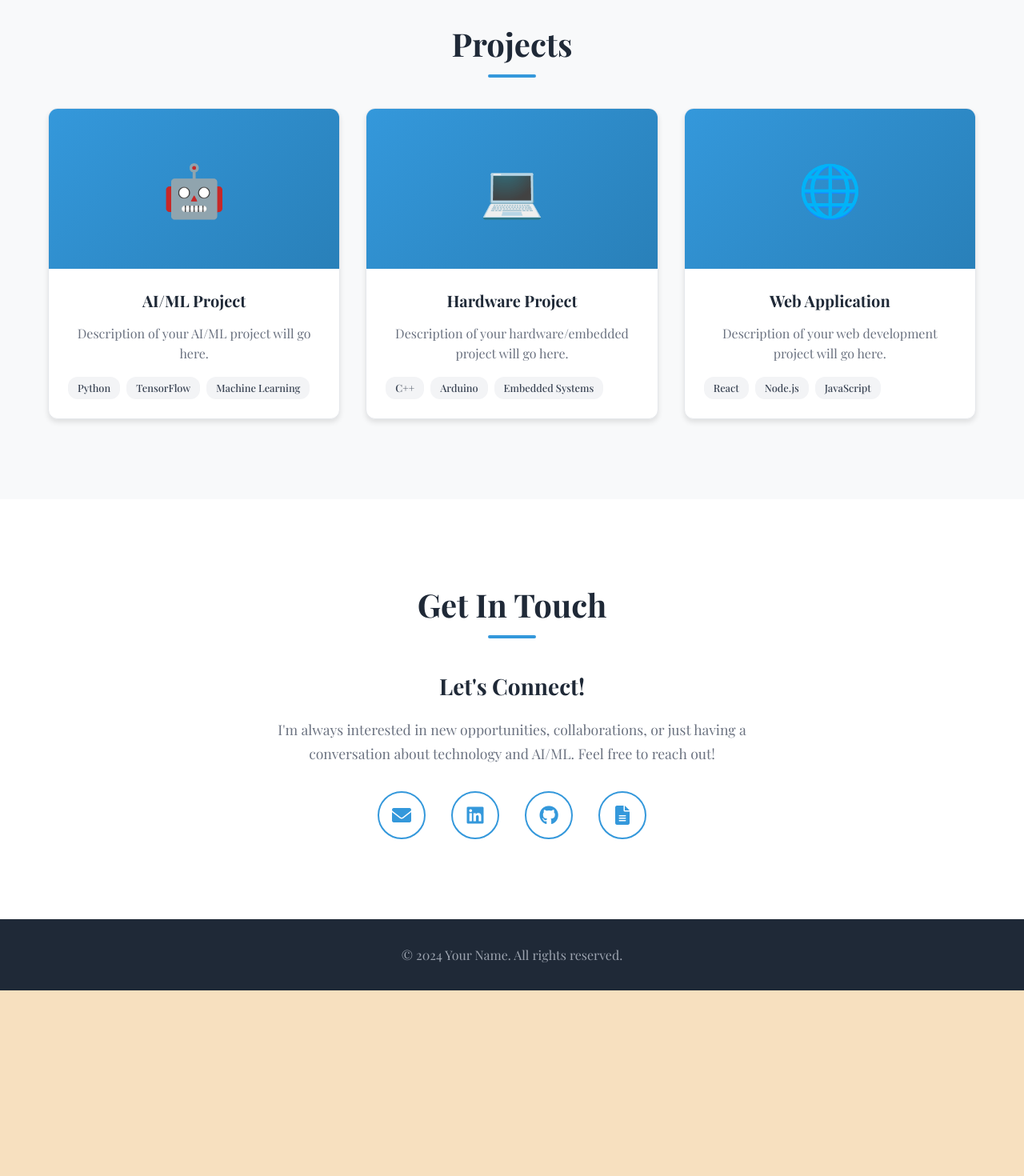
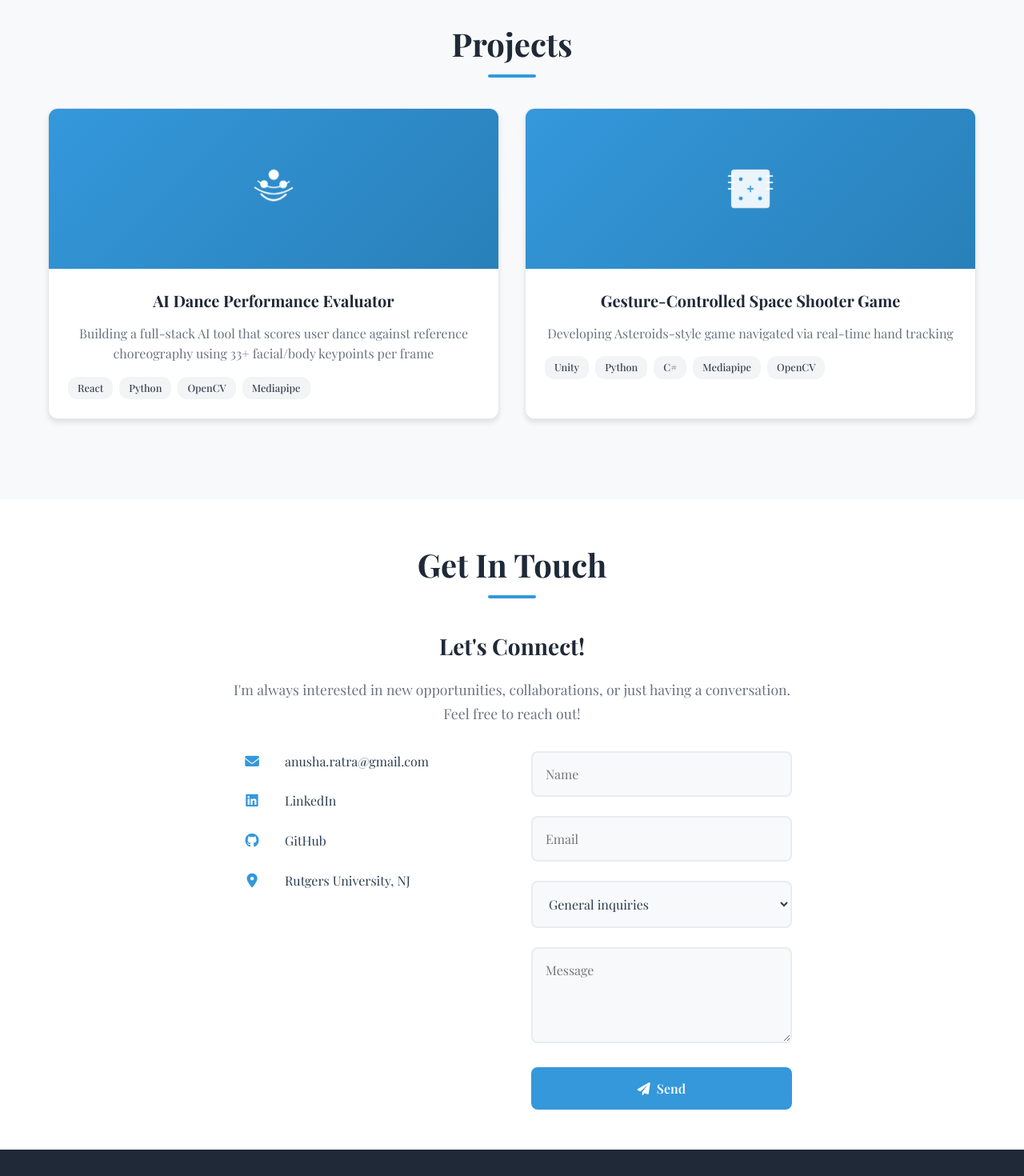
Before and after one commit to anushar777/Personal-Portfolio, a React (Vite) app: page / in a window 1280 px wide. Shown: the part 1900-3370 px from the top of the page at 80% size. Before the commit the page ends 3138 px from the top, so only its background shows below. Built offline with nearby package versions, Linux system fonts and the light colour scheme.

Commit message:
Added Input contact field

```diff
--- a/src/App.css
+++ b/src/App.css
@@ -419,9 +419,37 @@ body {
   justify-content: center;
 }
 
-.project-placeholder {
-  font-size: 4rem;
+.project-icon {
+  width: 100%;
+  height: 100%;
+  display: flex;
+  align-items: center;
+  justify-content: center;
   color: white;
+}
+
+.project-icon svg {
+  width: 80px;
+  height: 80px;
+}
+
+.dance-icon svg {
+  animation: dance 2s ease-in-out infinite;
+}
+
+@keyframes dance {
+  0%, 100% { transform: translateY(0) rotate(0deg); }
+  25% { transform: translateY(-5px) rotate(2deg); }
+  75% { transform: translateY(-3px) rotate(-2deg); }
+}
+
+.game-icon svg {
+  animation: pulse 2s ease-in-out infinite;
+}
+
+@keyframes pulse {
+  0%, 100% { transform: scale(1); }
+  50% { transform: scale(1.05); }
 }
 
 .project-content {
@@ -457,14 +485,14 @@ body {
 
 /* Contact Section */
 .contact {
-  padding: 100px 0;
+  padding: 50px 0;
   background: #ffffff;
 }
 
 
 
 .contact-content {
-  max-width: 600px;
+  max-width: 700px;
   margin: 0 auto;
   text-align: center;
 }
@@ -482,33 +510,100 @@ body {
   line-height: 1.7;
 }
 
-.contact-links {
-  display: flex;
-  justify-content: center;
-  gap: 2rem;
-  margin-top: 2rem;
+.contact-layout {
+  display: grid;
+  grid-template-columns: 1fr 1fr;
+  gap: 3rem;
+  max-width: 1000px;
+  margin: 0 auto;
 }
 
-.contact-link {
+.contact-info-details {
+  display: flex;
+  flex-direction: column;
+  gap: 1.5rem;
+}
+
+.contact-item {
+  display: flex;
+  align-items: center;
+  gap: 1rem;
+  color: #2c3e50;
+  font-size: 1rem;
+}
+
+.contact-item i {
+  width: 50px;
   color: #3498db;
-  text-decoration: none;
-  font-weight: 500;
-  width: 60px;
-  height: 60px;
-  border: 2px solid #3498db;
-  border-radius: 50%;
+  font-size: 1.1rem;
+}
+
+.contact-form-container {
+  max-width: 100%;
+}
+
+.contact-form {
+  display: flex;
+  flex-direction: column;
+  gap: 1.5rem;
+}
+
+.form-group {
+  position: relative;
+}
+
+.form-group input,
+.form-group select,
+.form-group textarea {
+  width: 100%;
+  padding: 1rem;
+  border: 2px solid #e9ecef;
+  border-radius: 8px;
+  font-size: 1rem;
+  font-family: inherit;
+  background: #f8f9fa;
+  transition: all 0.3s ease;
+  color: #2c3e50;
+}
+
+.form-group select option {
+  color: #2c3e50;
+  background: #f8f9fa;
+}
+
+.form-group input:focus,
+.form-group select:focus,
+.form-group textarea:focus {
+  outline: none;
+  border-color: #3498db;
+  background: white;
+  box-shadow: 0 0 0 3px rgba(52, 152, 219, 0.1);
+}
+
+.form-group textarea {
+  min-height: 120px;
+  resize: vertical;
+}
+
+.submit-btn {
+  background: #3498db;
+  color: white;
+  border: none;
+  padding: 1rem 2rem;
+  border-radius: 8px;
+  font-size: 1rem;
+  font-weight: 600;
+  cursor: pointer;
   transition: all 0.3s ease;
   display: flex;
   align-items: center;
   justify-content: center;
-  font-size: 1.5rem;
-  background: transparent;
+  gap: 0.5rem;
 }
 
-.contact-link:hover {
-  background: #3498db;
-  color: white;
-  transform: translateY(-3px);
+.submit-btn:hover {
+  background: #2980b9;
+  transform: translateY(-2px);
   box-shadow: 0 8px 20px rgba(52, 152, 219, 0.3);
 }
 
@@ -553,14 +648,17 @@ body {
     display: none;
   }
 
-  .contact-links {
-    gap: 1.5rem;
+  .contact-layout {
+    grid-template-columns: 1fr;
+    gap: 2rem;
   }
 
-  .contact-link {
-    width: 50px;
-    height: 50px;
-    font-size: 1.2rem;
+  .contact-info-details {
+    text-align: center;
+  }
+
+  .contact-form-container {
+    max-width: 100%;
   }
 
   .profile-placeholder {
@@ -721,14 +819,41 @@ body {
   color: #a0aec0;
 }
 
-.dark-mode .contact-link {
-  color: #60a5fa;
-  border: 2px solid #60a5fa;
+.dark-mode .contact-item {
+  color: #e8eaed;
 }
 
-.dark-mode .contact-link:hover {
+.dark-mode .contact-item i {
+  color: #60a5fa;
+}
+
+.dark-mode .form-group input,
+.dark-mode .form-group select,
+.dark-mode .form-group textarea {
+  background: #2d3748;
+  border-color: #4a5568;
+  color: #e8eaed;
+}
+
+.dark-mode .form-group select option {
+  color: #e8eaed;
+  background: #2d3748;
+}
+
+.dark-mode .form-group input:focus,
+.dark-mode .form-group select:focus,
+.dark-mode .form-group textarea:focus {
+  border-color: #60a5fa;
+  background: #1a202c;
+  box-shadow: 0 0 0 3px rgba(96, 165, 250, 0.1);
+}
+
+.dark-mode .submit-btn {
   background: #60a5fa;
-  color: #1a202c;
+}
+
+.dark-mode .submit-btn:hover {
+  background: #3b82f6;
   box-shadow: 0 8px 20px rgba(96, 165, 250, 0.3);
 }
 
--- a/src/App.jsx
+++ b/src/App.jsx
@@ -5,6 +5,12 @@ import profilePhoto from './assets/Photo Edited.jpg'
 function App() {
   const [darkMode, setDarkMode] = useState(false);
   const [animatedElements, setAnimatedElements] = useState(new Set());
+  const [formData, setFormData] = useState({
+    name: '',
+    email: '',
+    inquiry: '',
+    message: ''
+  });
 
   const toggleDarkMode = () => {
     setDarkMode(!darkMode);
@@ -32,6 +38,33 @@ function App() {
 
     return () => observer.disconnect();
   }, []);
+
+  const handleSubmit = (e) => {
+    e.preventDefault();
+
+    // Create email content
+    const subject = `Portfolio Contact: ${formData.inquiry || 'General Inquiry'}`;
+    const body = `
+Name: ${formData.name}
+Email: ${formData.email}
+Inquiry Type: ${formData.inquiry || 'General Inquiry'}
+
+Message:
+${formData.message}
+    `;
+
+    // Open email client with pre-filled content
+    const mailtoLink = `mailto:anusha.ratra@gmail.com?subject=${encodeURIComponent(subject)}&body=${encodeURIComponent(body)}`;
+    window.open(mailtoLink);
+
+    // Reset form
+    setFormData({
+      name: '',
+      email: '',
+      inquiry: '',
+      message: ''
+    });
+  };
 
   return (
     <div className={`App ${darkMode ? 'dark-mode' : ''}`}>
@@ -170,43 +203,52 @@ function App() {
           <div className="projects-grid animate-on-scroll" id="projects-grid">
             <div className="project-card">
               <div className="project-image">
-                <div className="project-placeholder">🤖</div>
+                <div className="project-icon dance-icon">
+                  <svg viewBox="0 0 100 100" fill="currentColor">
+                    <circle cx="50" cy="30" r="8" fill="white"/>
+                    <circle cx="35" cy="45" r="6" fill="white"/>
+                    <circle cx="65" cy="45" r="6" fill="white"/>
+                    <path d="M 30 60 Q 50 80 70 60" stroke="white" strokeWidth="3" fill="none"/>
+                    <path d="M 25 40 Q 50 60 75 40" stroke="white" strokeWidth="2" fill="none"/>
+                    <path d="M 20 50 Q 50 70 80 50" stroke="white" strokeWidth="2" fill="none"/>
+                  </svg>
+                </div>
               </div>
               <div className="project-content">
-                <h3>AI/ML Project</h3>
-                <p>Description of your AI/ML project will go here.</p>
+                <h3>AI Dance Performance Evaluator</h3>
+                <p>Building a full-stack AI tool that scores user dance against reference choreography using 33+ facial/body keypoints per frame</p>
                 <div className="project-tags">
+                  <span className="project-tag">React</span>
                   <span className="project-tag">Python</span>
-                  <span className="project-tag">TensorFlow</span>
-                  <span className="project-tag">Machine Learning</span>
+                  <span className="project-tag">OpenCV</span>
+                  <span className="project-tag">Mediapipe</span>
                 </div>
               </div>
             </div>
             <div className="project-card">
               <div className="project-image">
-                <div className="project-placeholder">💻</div>
+                <div className="project-icon game-icon">
+                  <svg viewBox="0 0 100 100" fill="currentColor">
+                    <rect x="20" y="20" width="60" height="60" rx="5" fill="white" opacity="0.9"/>
+                    <circle cx="35" cy="35" r="3" fill="#3498db"/>
+                    <circle cx="65" cy="35" r="3" fill="#3498db"/>
+                    <circle cx="35" cy="65" r="3" fill="#3498db"/>
+                    <circle cx="65" cy="65" r="3" fill="#3498db"/>
+                    <path d="M 45 50 L 55 50 M 50 45 L 50 55" stroke="#3498db" strokeWidth="2"/>
+                    <path d="M 15 30 L 25 30 M 15 40 L 25 40 M 15 50 L 25 50" stroke="white" strokeWidth="2"/>
+                    <path d="M 75 30 L 85 30 M 75 40 L 85 40 M 75 50 L 85 50" stroke="white" strokeWidth="2"/>
+                  </svg>
+                </div>
               </div>
               <div className="project-content">
-                <h3>Hardware Project</h3>
-                <p>Description of your hardware/embedded project will go here.</p>
+                <h3>Gesture-Controlled Space Shooter Game</h3>
+                <p>Developing Asteroids-style game navigated via real-time hand tracking</p>
                 <div className="project-tags">
-                  <span className="project-tag">C++</span>
-                  <span className="project-tag">Arduino</span>
-                  <span className="project-tag">Embedded Systems</span>
-                </div>
-              </div>
-            </div>
-            <div className="project-card">
-              <div className="project-image">
-                <div className="project-placeholder">🌐</div>
-              </div>
-              <div className="project-content">
-                <h3>Web Application</h3>
-                <p>Description of your web development project will go here.</p>
-                <div className="project-tags">
-                  <span className="project-tag">React</span>
-                  <span className="project-tag">Node.js</span>
-                  <span className="project-tag">JavaScript</span>
+                  <span className="project-tag">Unity</span>
+                  <span className="project-tag">Python</span>
+                  <span className="project-tag">C#</span>
+                  <span className="project-tag">Mediapipe</span>
+                  <span className="project-tag">OpenCV</span>
                 </div>
               </div>
             </div>
@@ -223,21 +265,75 @@ function App() {
               <h3>Let's Connect!</h3>
               <p>
                 I'm always interested in new opportunities, collaborations, or just
-                having a conversation about technology and AI/ML. Feel free to reach out!
+                having a conversation. Feel free to reach out!
               </p>
-              <div className="contact-links">
-                <a href="mailto:your.email@example.com" className="contact-link">
-                  <i className="fas fa-envelope"></i>
-                </a>
-                <a href="https://linkedin.com/in/yourprofile" className="contact-link">
-                  <i className="fab fa-linkedin"></i>
-                </a>
-                <a href="https://github.com/yourusername" className="contact-link">
-                  <i className="fab fa-github"></i>
-                </a>
-                <a href="/path-to-your-resume.pdf" className="contact-link" download>
-                  <i className="fas fa-file-alt"></i>
-                </a>
+              <div className="contact-layout">
+                <div className="contact-info-details">
+                  <div className="contact-item">
+                    <i className="fas fa-envelope"></i>
+                    <span>anusha.ratra@gmail.com</span>
+                  </div>
+                  <div className="contact-item">
+                    <i className="fab fa-linkedin"></i>
+                    <span>LinkedIn</span>
+                  </div>
+                  <div className="contact-item">
+                    <i className="fab fa-github"></i>
+                    <span>GitHub</span>
+                  </div>
+                  <div className="contact-item">
+                    <i className="fas fa-map-marker-alt"></i>
+                    <span>Rutgers University, NJ</span>
+                  </div>
+                </div>
+
+                <div className="contact-form-container">
+                  <form className="contact-form" onSubmit={handleSubmit}>
+                    <div className="form-group">
+                      <input
+                        type="text"
+                        placeholder="Name"
+                        value={formData.name}
+                        onChange={(e) => setFormData({...formData, name: e.target.value})}
+                        required
+                      />
+                    </div>
+                    <div className="form-group">
+                      <input
+                        type="email"
+                        placeholder="Email"
+                        value={formData.email}
+                        onChange={(e) => setFormData({...formData, email: e.target.value})}
+                        required
+                      />
+                    </div>
+                    <div className="form-group">
+                      <select
+                        value={formData.inquiry}
+                        onChange={(e) => setFormData({...formData, inquiry: e.target.value})}
+                        required
+                      >
+                        <option value="">General inquiries</option>
+                        <option value="job">Job Opportunity</option>
+                        <option value="collaboration">Collaboration</option>
+                        <option value="project">Project Discussion</option>
+                        <option value="other">Other</option>
+                      </select>
+                    </div>
+                    <div className="form-group">
+                      <textarea
+                        placeholder="Message"
+                        value={formData.message}
+                        onChange={(e) => setFormData({...formData, message: e.target.value})}
+                        required
+                      ></textarea>
+                    </div>
+                    <button type="submit" className="submit-btn">
+                      <i className="fas fa-paper-plane"></i>
+                      Send
+                    </button>
+                  </form>
+                </div>
               </div>
             </div>
           </div>
```
Also changed, not shown: 1 other file (tests, documents, lock files or other folders).
